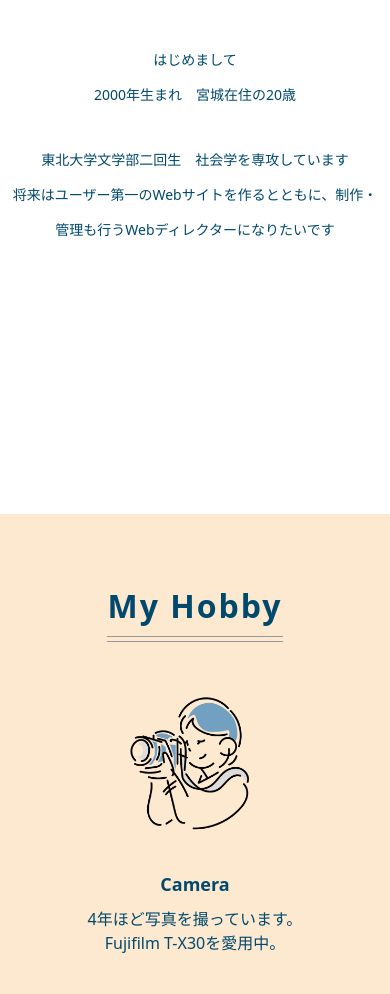
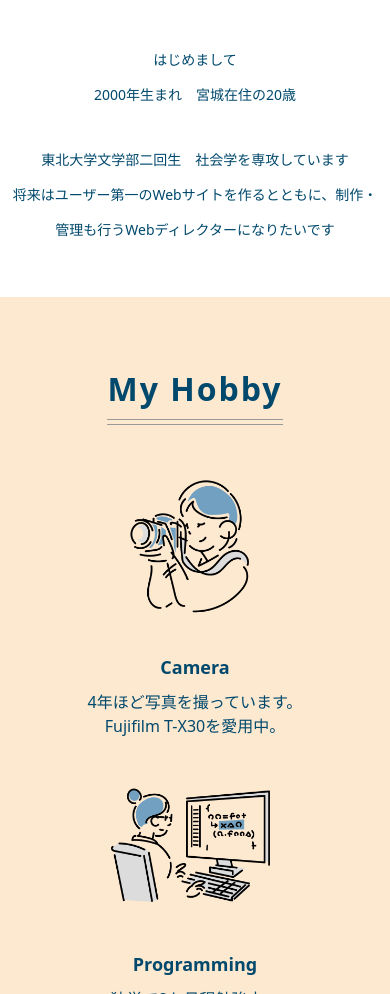
Before and after one commit to obon3132/obon3132, a plain HTML site: page index.html in a window 390 px wide. Shown: the part 731-1725 px from the top of the page. Drawn offline with Linux system fonts and the light colour scheme.

Commit message:
Update profile.css

```diff
--- a/profile.css
+++ b/profile.css
@@ -130,7 +130,7 @@ h3{
 section1 ABOUT
 ---------------------------------------*/
 #about{
-  height: 80vh;
+  margin-bottom: 50px;
 }
 #about h2{
   padding-top: 50px;
@@ -292,7 +292,6 @@ footer
 #about {
   padding-left: 10px;
   padding-right: 10px;
-  margin-bottom: 20px;
 }
 #about p{
   font-size: 0.9rem;
```
